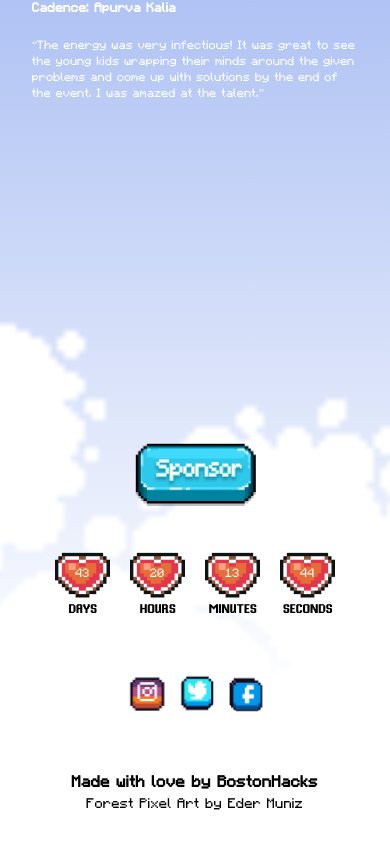
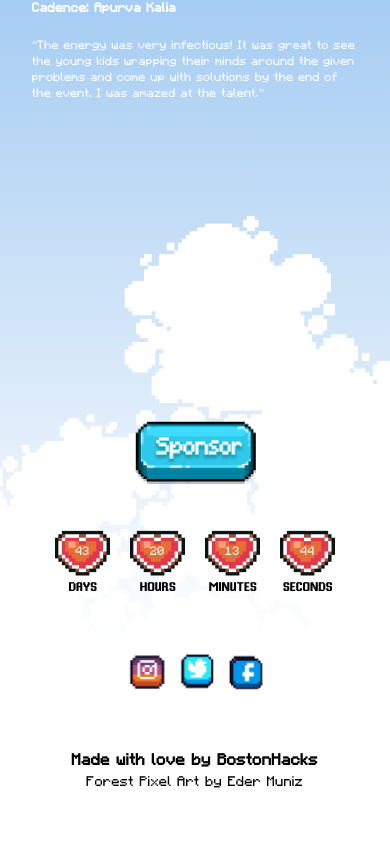
Before and after one commit to Bostonhacks/Bostonhacks-2023, a React (Vite) app: page /sponsor in a window 390 px wide. Shown: the part 9859-10707 px from the top of the page. Built offline with nearby package versions, Linux system fonts and the light colour scheme.

Commit message:
Changed background to gradient. Absolutely positioned background assets

```diff
--- a/src/components/SponsorPageComponents/Perks.jsx
+++ b/src/components/SponsorPageComponents/Perks.jsx
@@ -50,8 +50,8 @@ const ChoosePerkButton = ({ link }) => {
 const Perks = () => {
   return (
     <div className='z-10'>
-        <div className="flex flex-col lg:flex-row lg:overflow-x-scroll lg:gap-[80px] lg:no-scrollbar">
-        <div className="items-center flex flex-col lg:ml-[80px]">
+        <div className="flex flex-col lg:flex-row lg:overflow-x-scroll lg:gap-[80px] lg:no-scrollbar z-10">
+        <div className="items-center flex flex-col lg:ml-[80px] z-10">
           <PerksTitle perkAmount={500} subHeading={'Sneak Peak'} />
 
           <div className="relative mt-[30px] mb-[16px]">
@@ -68,7 +68,7 @@ const Perks = () => {
           <div className='mb-20 lg:mb-0'/>
         </div>
 
-        <div className="items-center flex flex-col">
+        <div className="items-center flex flex-col z-10">
           <PerksTitle perkAmount={1500} subHeading={'Novice'} />
 
           <div className="relative mt-[30px] mb-[16px]">
@@ -91,7 +91,7 @@ const Perks = () => {
           <div className='mb-20 lg:mb-0'/>
         </div>
 
-        <div className="items-center flex flex-col">
+        <div className="items-center flex flex-col z-10">
           <PerksTitle perkAmount={3000} subHeading={'Skilled'} />
 
           <div className="relative mt-[30px] mb-[16px]">
@@ -125,7 +125,7 @@ const Perks = () => {
           <div className='mb-20 lg:mb-0'/>
         </div>
 
-        <div className="items-center flex flex-col lg:w-[333px]">
+        <div className="items-center flex flex-col lg:w-[333px z-10">
           <PerksTitle perkAmount={4500} subHeading={'Master'} />
 
           <div className="relative mt-[30px] mb-[16px]">
@@ -163,7 +163,7 @@ const Perks = () => {
           <div className='mb-20 lg:mb-0'/>
         </div>
 
-        <div className="items-center flex flex-col lg:w-[333px]">
+        <div className="items-center flex flex-col lg:w-[333px] z-10">
           <PerksTitle perkAmount={6000} subHeading={'Legendary'} />
 
           <div className="relative mt-[30px] mb-[16px]">
@@ -205,7 +205,7 @@ const Perks = () => {
         {/* <div className="m-0" /> */}
       </div>
 
-      <div className="flex flex-col lg:flex-row justify-center items-center mx-8 lg:space-x-12 space-y-14 lg:space-y-0 lg:mx-72 mt-24">
+      <div className="flex flex-col lg:flex-row justify-center items-center mx-8 lg:space-x-12 space-y-14 lg:space-y-0 lg:mx-72 mt-24 z-10">
         <div className="flex flex-col justify-center mr-[30%] lg:mr-0">
           <h1 className="font-minecraft text-white text-xs lg:text-lg font-bold mb-2">
             *General Email:
--- a/src/components/SponsorPageComponents/Reviews.jsx
+++ b/src/components/SponsorPageComponents/Reviews.jsx
@@ -1,6 +1,6 @@
 const Reviews = () => {
     return (
-    <div className="mx-8 lg:mx-52 mb-80 lg:mb-[800px] z-10">
+    <div className="mx-8 lg:mx-52 mb-80 lg:mb-[800px]">
         <div className="mb-[71px] lg:mb-56 lg:pr-72">
           <h1 className="font-minecraft font-bold text-[13px] lg:text-[22px] mb-[18px] text-white">
             Twilio: Sam Agnew
--- a/src/components/common/CountDownTimer.jsx
+++ b/src/components/common/CountDownTimer.jsx
@@ -37,7 +37,7 @@ const CountDownTimer = () => {
 
   return (
     <div className="flex justify-center space-x-5 mt-10 mb-10">
-      <div className="">
+      <div className="z-50">
         <div className="relative w-15 h-15 md:w-20 md:h-20">
           <img src={heartIcon} className="object-cover w-full h-full" />
           <div className="absolute inset-0 flex items-center justify-center">
@@ -51,7 +51,7 @@ const CountDownTimer = () => {
         </p>
       </div>
 
-      <div className="">
+      <div className="z-50">
         <div className="relative w-15 h-15 md:w-20 md:h-20">
           <img src={heartIcon} className="object-cover w-full h-full" />
           <div className="absolute inset-0 flex items-center justify-center">
@@ -65,7 +65,7 @@ const CountDownTimer = () => {
         </p>
       </div>
 
-      <div className="">
+      <div className="z-50">
         <div className="relative w-15 h-15 md:w-20 md:h-20">
           <img src={heartIcon} className="object-cover w-full h-full" />
           <div className="absolute inset-0 flex items-center justify-center">
@@ -79,7 +79,7 @@ const CountDownTimer = () => {
         </p>
       </div>
 
-      <div className="">
+      <div className="z-50">
         <div className="relative w-15 h-15 md:w-20 md:h-20">
           <img src={heartIcon} className="object-cover w-full h-full" />
           <div className="absolute inset-0 flex items-center justify-center">
--- a/src/components/common/Footer.jsx
+++ b/src/components/common/Footer.jsx
@@ -5,7 +5,7 @@ import instagram from './svg/instagram.png';
 import twitter from './svg/twitter.png';
 const Footer = () => {
   return (
-    <div className="mb-10 font-minecraft">
+    <div className="mb-10 font-minecraft z-50">
       <CountDownTimer />
       <ul className="flex justify-center items-center space-x-5 scale-50 mb-10">
         <li>
@@ -33,8 +33,10 @@ const Footer = () => {
           </a>
         </li>
       </ul>
-      <p className="text-center font-black">Made with love by BostonHacks</p>
-      <p className="text-center text-sm">Forest Pixel Art by Eder Muniz</p>
+      <div className='z-50 relative'>
+        <p className="text-center font-black">Made with love by BostonHacks</p>
+        <p className="text-center text-sm">Forest Pixel Art by Eder Muniz</p>
+      </div>
     </div>
   );
 };
--- a/src/pages/SponsorPage.jsx
+++ b/src/pages/SponsorPage.jsx
@@ -9,16 +9,23 @@ import SponsorNav from '../components/SponsorPageComponents/SponsorNav';
 import PinkButton from '../components/SponsorPageComponents/SponsorButtons/PinkButton';
 import WhyUs from '../components/SponsorPageComponents/WhyUs';
 import Reviews from '../components/SponsorPageComponents/Reviews';
+// import FooterCloudImage from '../assets/images/SponsorPage/FooterCloud.svg';
+import FooterCloudImage from '../assets/images/SponsorPage/FooterCloud.png';
+
+import Clouds from '../assets/images/SponsorPage/Clouds.svg';
+
 
 const SponsorPage = () => {
   return (
     <div
-      className="bg-auto bg-sponsor_background bg-no-repeat lg:bg-cover flex flex-col relative overflow-x-hidden"
-      // style={{
-      //   background:
-      //     'linear-gradient(180deg, #15011F 0%, #240732 24.91%, #070C36 39.22%, #0D3166 56.01%, #1B7BD8 75.57%, #85BAEE 90.34%, #FFFFFF 98.65%)',
-      // }}
+      // className="bg-auto bg-sponsor_background bg-no-repeat lg:bg-cover flex flex-col relative overflow-x-hidden"
+      className='relative'
+      style={{
+        background:
+          'linear-gradient(180deg, #15011F 0%, #240732 24.91%, #070C36 39.22%, #0D3166 56.01%, #1B7BD8 75.57%, #85BAEE 90.34%, #FFFFFF 98.65%)',
+      }}
     >
+      <img src={Clouds} className='absolute z-0 object-cover h-[3781px] 2xl:h-auto top-[4150px]' />
       <SponsorNav />
       <NatureBackground />
       <PinkButton buttonText="WHO ARE WE?" extraStyling="mb-12 lg:mb-0 z-10" />
@@ -31,6 +38,10 @@ const SponsorPage = () => {
       <Stats />
       <SectionTitle extraStyling={'mb-16 lg:mb-48 z-10'} text={'REVIEWS'} ID="Reviews" showSparkle={true}/>
       <Reviews />
+      {/* <div className='absolute bottom-36 z-10 w-[1440px] overflow-hidden'>
+        <img src={FooterCloudImage} className='object-center' />
+      </div> */}
+      <img src={FooterCloudImage} className='absolute bottom-36 z-0 object-cover h-[480px] lg:h-[865px] 2xl:h-auto' />
       <SponsorButton />
       <Footer />
     </div>
```
Also changed, not shown: src/assets/images/SponsorPage/Clouds.svg (added), src/assets/images/SponsorPage/FooterCloud.png (added).
